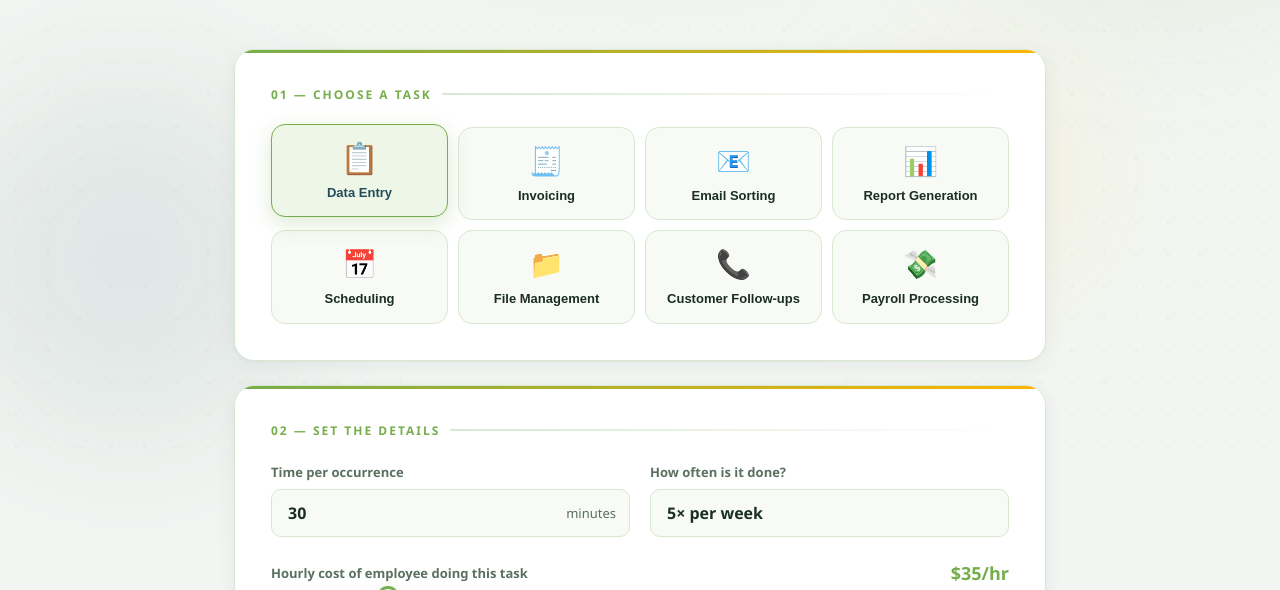
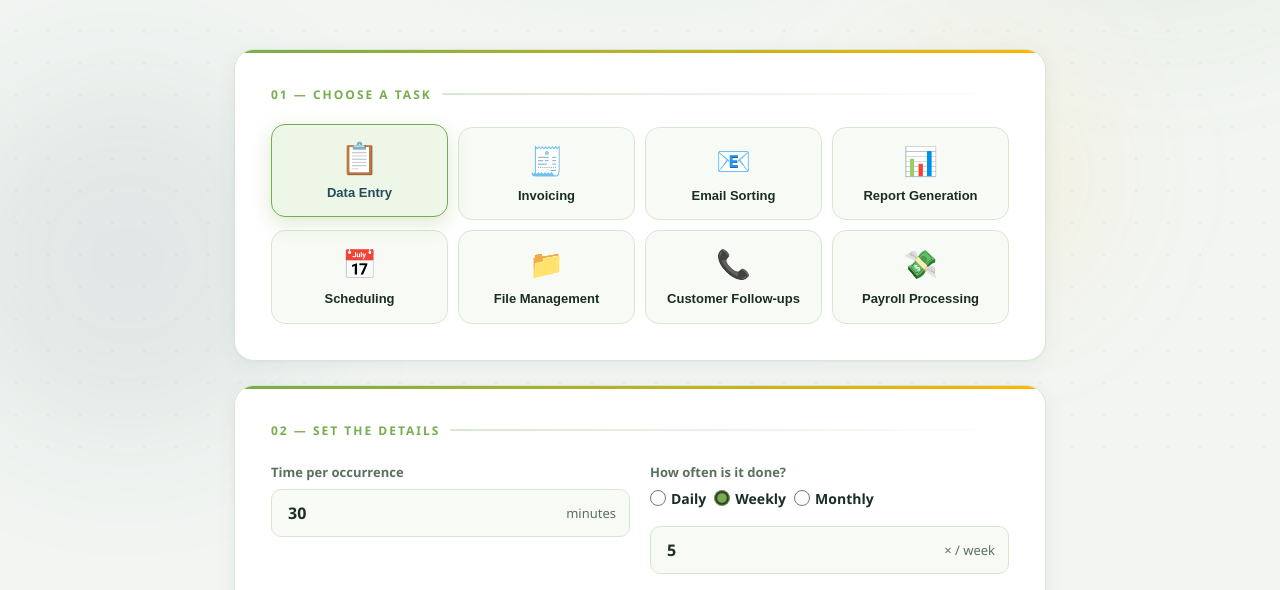
Before and after one commit to aoliverTN/automation-calculator-demo, a plain HTML site: page index.html in a window 1280 px wide. Shown: the part 337-927 px from the top of the page. Drawn offline with Linux system fonts and the light colour scheme.

Commit message:
Fix frequency math and simplify UI with radio buttons
Replace broken frequency dropdown (which incorrectly multiplied all values
by 250 work days) with Daily/Weekly/Monthly radio buttons + a count input.
Math now correctly uses 250 work days, 52 weeks, or 12 months per year.

Co-Authored-By: Claude Sonnet 4.6 <noreply@anthropic.com>

```diff
--- a/index.html
+++ b/index.html
@@ -652,16 +652,20 @@
             </div>
             <div class="input-group">
                 <label>How often is it done?</label>
+                <div style="display:flex; gap:8px; margin-bottom:10px; flex-wrap:wrap;">
+                    <label style="display:flex;align-items:center;gap:5px;font-size:14px;font-weight:600;color:var(--text);cursor:pointer;">
+                        <input type="radio" name="freqUnit" value="daily" onchange="calculate()" style="accent-color:var(--tn-green);width:16px;height:16px;"> Daily
+                    </label>
+                    <label style="display:flex;align-items:center;gap:5px;font-size:14px;font-weight:600;color:var(--text);cursor:pointer;">
+                        <input type="radio" name="freqUnit" value="weekly" checked onchange="calculate()" style="accent-color:var(--tn-green);width:16px;height:16px;"> Weekly
+                    </label>
+                    <label style="display:flex;align-items:center;gap:5px;font-size:14px;font-weight:600;color:var(--text);cursor:pointer;">
+                        <input type="radio" name="freqUnit" value="monthly" onchange="calculate()" style="accent-color:var(--tn-green);width:16px;height:16px;"> Monthly
+                    </label>
+                </div>
                 <div class="input-wrap">
-                    <select id="frequency" onchange="calculate()">
-                        <option value="1">Once a day</option>
-                        <option value="5" selected>5× per week</option>
-                        <option value="10">Twice a day (Mon–Fri)</option>
-                        <option value="20">Multiple times daily</option>
-                        <option value="0.5">A few times a week</option>
-                        <option value="0.14">About once a week</option>
-                        <option value="0.033">A few times a month</option>
-                    </select>
+                    <input type="number" id="freqCount" value="5" min="1" max="999" oninput="calculate()">
+                    <span class="unit" id="freqUnitLabel">× / week</span>
                 </div>
             </div>
         </div>
@@ -771,12 +775,20 @@
     }
 
     function calculate() {
-        const minutes    = parseFloat(document.getElementById('minutesPerTask').value) || 0;
-        const freqPerDay = parseFloat(document.getElementById('frequency').value) || 0;
-        const wage       = parseFloat(document.getElementById('hourlyWage').value) || 35;
+        const minutes  = parseFloat(document.getElementById('minutesPerTask').value) || 0;
+        const freqCount = parseFloat(document.getElementById('freqCount').value) || 0;
+        const wage     = parseFloat(document.getElementById('hourlyWage').value) || 35;
 
-        const workDaysPerYear      = 250;
-        const occurrencesPerYear   = freqPerDay * workDaysPerYear;
+        const freqUnit = document.querySelector('input[name="freqUnit"]:checked')?.value || 'weekly';
+        const unitLabel = document.getElementById('freqUnitLabel');
+        if (freqUnit === 'daily')   { unitLabel.textContent = '× / day'; }
+        else if (freqUnit === 'weekly')  { unitLabel.textContent = '× / week'; }
+        else                        { unitLabel.textContent = '× / month'; }
+
+        const multiplier = freqUnit === 'daily' ? 250
+                         : freqUnit === 'weekly' ? 52
+                         : 12;
+        const occurrencesPerYear   = freqCount * multiplier;
         const totalMinutesPerYear  = occurrencesPerYear * minutes;
         const totalHoursPerYear    = totalMinutesPerYear / 60;
         const moneyPerYear         = totalHoursPerYear * wage;
```
